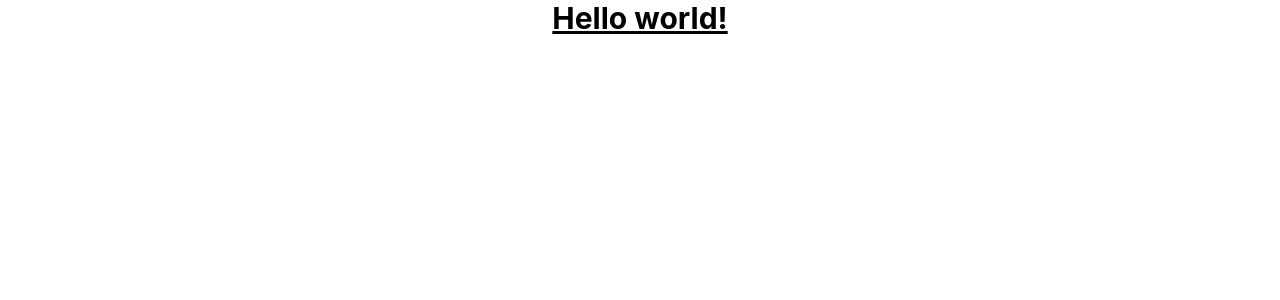
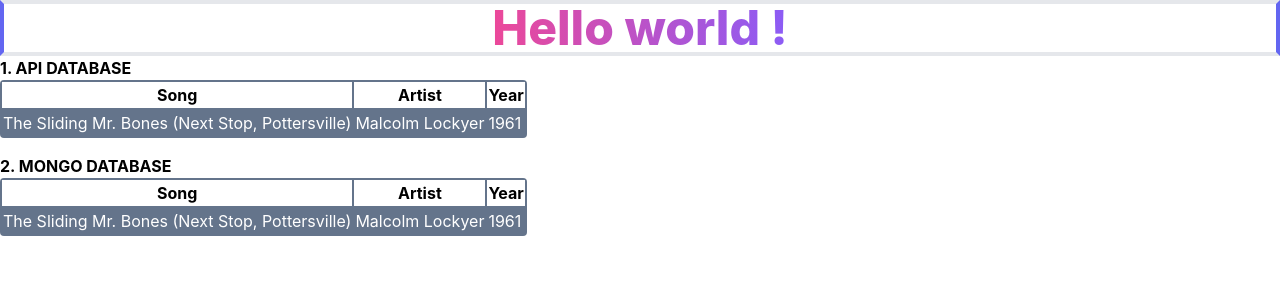
Before and after one commit to baobaoack000/Mern_docker, a React (Create React App) app in the folder frontend/: page / in a window 1280 px wide. Shown: the top 300 px of the page. Built offline with nearby package versions, Linux system fonts and the light colour scheme.

Commit message:
[frontend] Create display table

```diff
--- a/frontend/src/App.css
+++ b/frontend/src/App.css
@@ -1,10 +1,15 @@
-@tailwind base;
-@tailwind components;
-@tailwind utilities;
+.App {
+  margin :auto;
+  font-size: inherit;
+  font-weight: inherit;
+}
 
-.App {
+h1 {
+  font-size: 2.5em;
   text-align: center;
 }
+
+
 
 .App-logo {
   height: 40vmin;
--- a/frontend/src/App.js
+++ b/frontend/src/App.js
@@ -3,10 +3,61 @@ import './App.css'
 function App () {
   return (
     <div className="App">
-      <h1 className="text-3xl font-bold underline">Hello world!</h1>
-      <p></p>
+      <div className="border-4 border-x-indigo-500 ">
+        <h1 className="text-5xl font-extrabold ... hover:text-9xl bordr">
+          <span className="bg-clip-text text-transparent bg-gradient-to-r from-pink-500 to-violet-500">
+            Hello world !
+          </span>
+        </h1>
+      </div>
+
+      <div className="content flex flex-col space-y-4 ...">
+        <div className="api">
+          <p className="uppercase font-bold">1. Api database</p>
+          <div className="api-content">
+            <table className="table-auto border-separate rounded bg-slate-500 bg-auto box-border h-200 w-110">
+              <thead className="bg-white">
+                <tr>
+                  <th>Song</th>
+                  <th>Artist</th>
+                  <th>Year</th>
+                </tr>
+              </thead>
+              <tbody className="text-white">
+                <tr>
+                  <td>The Sliding Mr. Bones (Next Stop, Pottersville)</td>
+                  <td>Malcolm Lockyer</td>
+                  <td>1961</td>
+                </tr>
+              </tbody>
+            </table>
+          </div>
+        </div>
+
+        <div className="mongo">
+            <p className="uppercase font-bold">2. Mongo database</p>
+            <div className="mongo-content">
+              <table className="table-auto border-separate rounded bg-slate-500 bg-auto box-border h-200 w-110">
+                <thead className="bg-white">
+                  <tr>
+                    <th>Song</th>
+                    <th>Artist</th>
+                    <th>Year</th>
+                  </tr>
+                </thead>
+                <tbody className="text-white">
+                  <tr>
+                    <td>The Sliding Mr. Bones (Next Stop, Pottersville)</td>
+                    <td>Malcolm Lockyer</td>
+                    <td>1961</td>
+                  </tr>
+                </tbody>
+              </table>
+            </div>
+        </div>
+      </div>
     </div>
-  )
+  );
 }
 
 export default App
```
